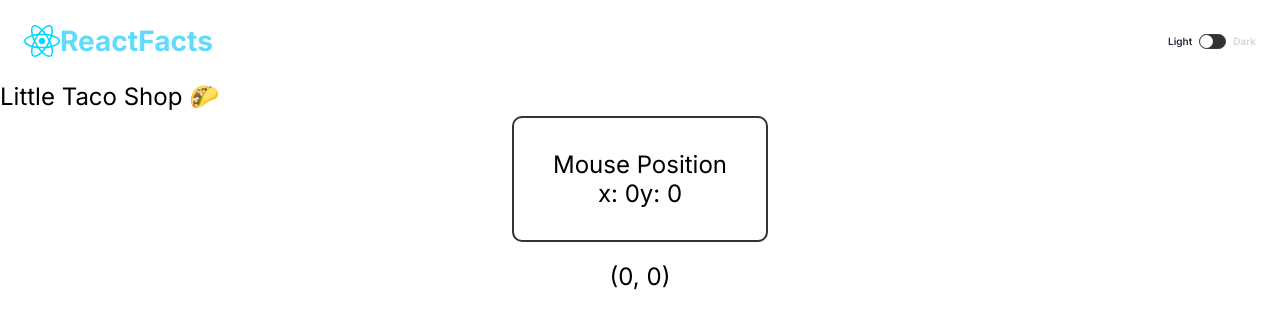
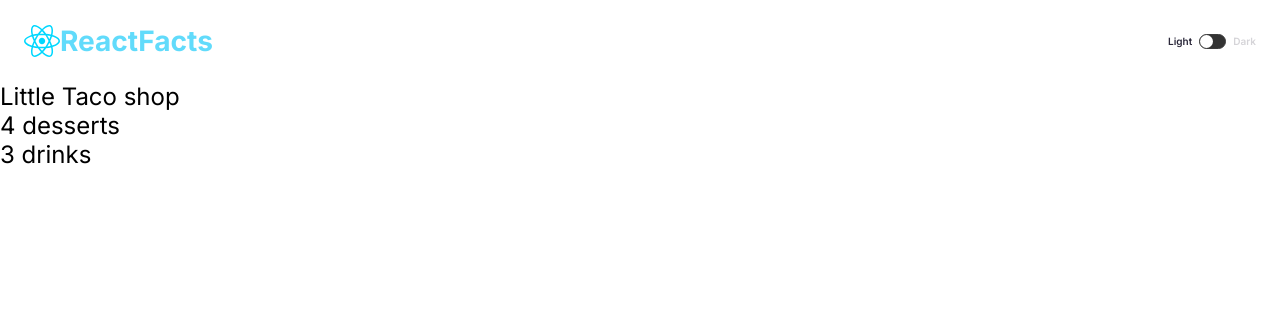
Before and after one commit to 874bowen/react-info, a React (Vite) app: page / in a window 1280 px wide. Shown: the top 328 px of the page. Built offline with nearby package versions, Linux system fonts and the light colour scheme.

Commit message:
render props for code reusability - handling cross-cutting concerns

```diff
--- a/src/components/Main.tsx
+++ b/src/components/Main.tsx
@@ -5,12 +5,14 @@ import DynamicChildrenManip from "./DynamicChildrenManip"
 import Hoc from "./Hoc"
 
 import "./Main.css"
+import RenderProps from "./RenderProps"
 
 const Main = (props: any) => {
    return (
       // <DynamicChildrenManip />
       // <ComponentComposition />
-      <Hoc />
+      // <Hoc />
+      <RenderProps />
       // <main className={props.darkMode ? "dark": "light"} >
       //    <h1>Fun facts about React</h1>
       //    <ul className="main__ul">
--- /dev/null
+++ b/src/components/RenderProps.tsx
@@ -0,0 +1,46 @@
+import React, { useEffect, useState } from "react";
+import "../index.css"
+
+const DataFetcher = ({render, url}: any) => {
+   const [data, setData] = useState<string []>([])
+
+   useEffect(() => {
+      if (url.includes("desserts")) {
+         setData(['cake', 'ice cream', 'pie', 'brownie'])
+      } else {
+         setData(["Water", "soda", "juice"])
+      }
+   }, [])
+
+   return render(data)
+}
+
+const DesertCount = () => {
+   return(
+      <DataFetcher url="https://littlelemon/desserts" render={(data: []) =>
+         <p>{data.length} desserts</p>
+      } />
+   )
+}
+
+const DrinksCount = () => {
+   return(
+      <DataFetcher url="https://littlelemon/drinks" render={(data: []) =>
+         <p>{data.length} drinks</p>
+      } />
+   )
+}
+
+const RenderProps = () => {
+   return(
+      <div className="App">
+         <header className="Header">
+            Little Taco shop
+         </header>
+         <DesertCount />
+            <DrinksCount />
+      </div>
+   )
+}
+
+export default RenderProps;
```
